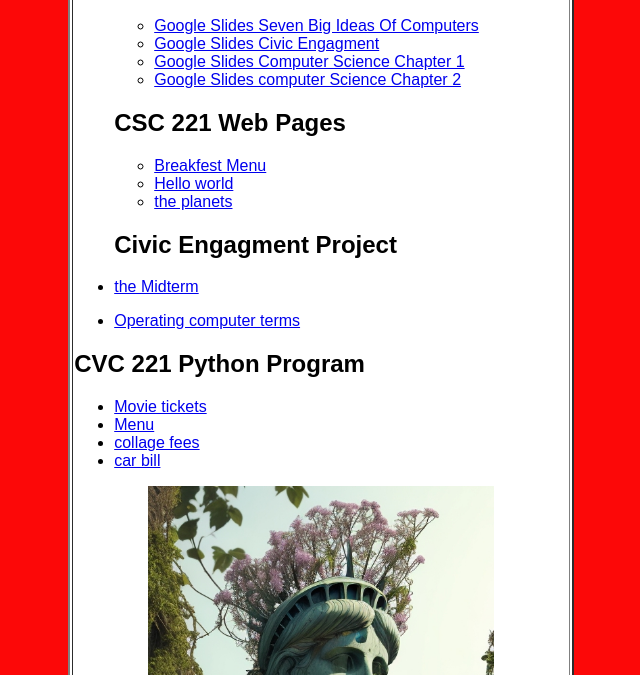
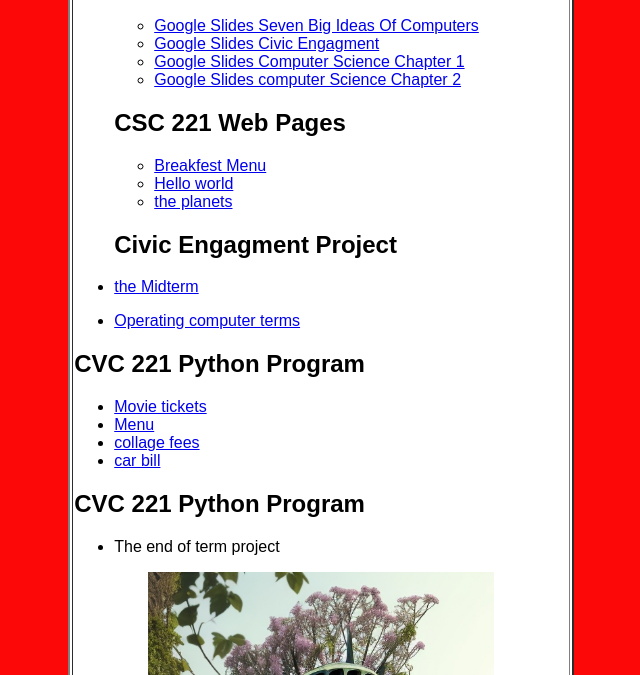
Before and after one commit to wyattpennington-pvcc/wyattpennington-pvcc, a plain HTML site: page index.html in a window 1280 px wide. Shown: the part 125-800 px from the top of the page, without its empty margins (319-959 px from the left). Drawn offline with Linux system fonts and the light colour scheme.

Commit message:
Update index.html

```diff
--- a/index.html
+++ b/index.html
@@ -38,6 +38,10 @@
     <li><a href="PVCCTuitionandFees.py">collage fees</a></li>
     <li><a href="bill.py">car bill</a></li>
 </ul>
+ <h2>CVC 221 Python Program</h2>
+    <ul>
+        <li><a herf="hotel.py">The end of term project</li>
+    </ul>
 <img src="liberty.jpg" style="width:70%; display:block; margin: auto;">
 </ul></td></tr></table>
 </body>
```
